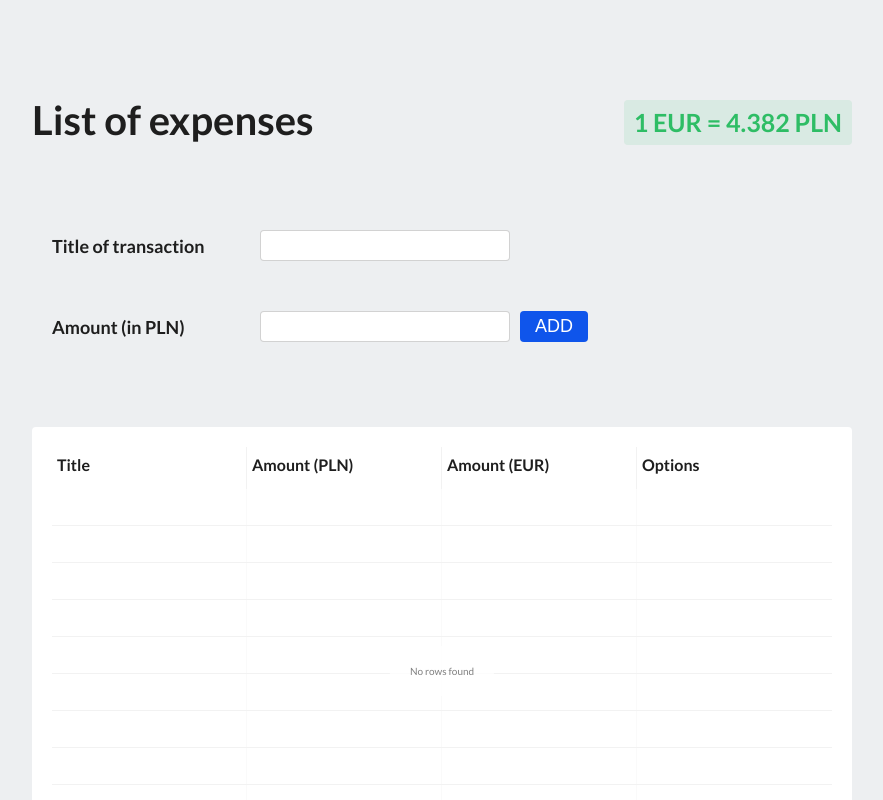
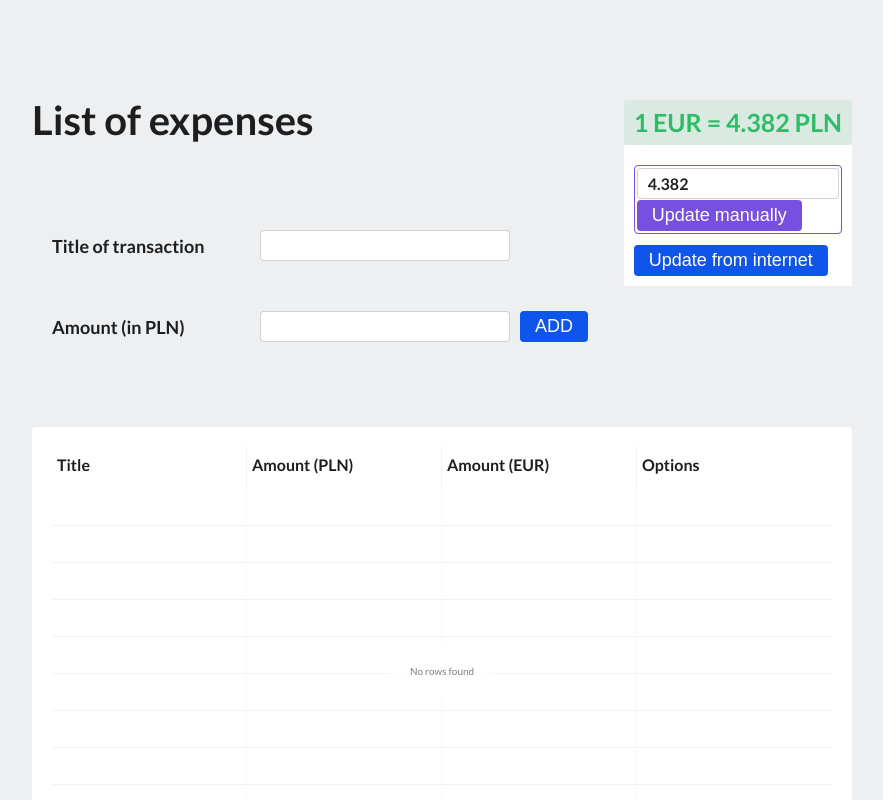
Before and after one commit to Erwin0917/listOfExpenses, a React (Create React App) app: page / in a window 1280 px wide. Shown: the top 800 px of the page, without its empty margins (198-1081 px from the left). Built offline with nearby package versions, Linux system fonts and the light colour scheme.

Commit message:
update manually currencyRate

```diff
--- a/src/components/CurrencyRate.tsx
+++ b/src/components/CurrencyRate.tsx
@@ -1,12 +1,19 @@
 import { observer } from 'mobx-react';
-import React from 'react';
+import React, { useState } from 'react';
 import { M } from '../models/M';
 import { CurrencyRateStyles } from '../styles/CurrencyRateStyles';
+import CurrencyUpdatePanel from './CurrencyUpdatePanel';
 
 const CurrencyRate = observer(() => {
+	const [isUpdated, changeUpdateStatus] = useState(true);
+
 	return (
 		<CurrencyRateStyles>
 			<p>1 EUR = {M.store.currencyRate.PLN} PLN</p>
+			<button className='currency__updatePanel' onClick={() => changeUpdateStatus(!isUpdated)}>
+				Update
+			</button>
+			{isUpdated && <CurrencyUpdatePanel onUpdateHandler={() => changeUpdateStatus(false)} />}
 		</CurrencyRateStyles>
 	);
 });
--- /dev/null
+++ b/src/components/CurrencyUpdatePanel.tsx
@@ -0,0 +1,61 @@
+import { Formik } from 'formik';
+import { observer } from 'mobx-react';
+import React from 'react';
+import * as Yup from 'yup';
+import { CurrencyActions } from '../actions/CurrencyActions';
+import { Currency } from '../const/Currence';
+import { M } from '../models/M';
+import { AddExpensInputStyles } from '../styles/AddExpensFormStyle';
+import { CurrencyUpdatePanelStyles } from '../styles/CurrencyUpdatePanelStyles';
+import { ErrorMessageStyles } from '../styles/ErrorMessageStyle';
+import Button from './UI/Button';
+
+const ChangeRateSchema = Yup.object().shape({
+	amount: Yup.number().required('Required')
+});
+
+type Props = {
+	onUpdateHandler: () => void;
+};
+
+const CurrencyUpdatePanel = observer((props: Props) => {
+	const initialPLNValue = M.store.currencyRate.PLN;
+
+	const handleManuallyUpdate = (values: any) => {
+		props.onUpdateHandler();
+		CurrencyActions.setCurrencyValue(Currency.PLN, values.amount);
+	};
+	const handleUpdateFromInternet = () => {
+		props.onUpdateHandler();
+	};
+
+	return (
+		<CurrencyUpdatePanelStyles className='CurrencyUpdatePanel'>
+			<Formik
+				enableReinitialize={true}
+				initialValues={{ amount: initialPLNValue }}
+				validationSchema={ChangeRateSchema}
+				onSubmit={handleManuallyUpdate}>
+				{({ values, errors, touched, handleChange, handleSubmit }) => (
+					<form className='updateCurrencyForm' onSubmit={handleSubmit}>
+						<AddExpensInputStyles
+							id='amount'
+							type='amount'
+							name='amount'
+							onChange={handleChange}
+							value={values.amount}
+						/>
+						{errors.amount && touched.amount ? (
+							<ErrorMessageStyles>{errors.amount}</ErrorMessageStyles>
+						) : null}
+
+						<Button type='submit'>Update manually</Button>
+					</form>
+				)}
+			</Formik>
+			<Button onClick={handleUpdateFromInternet}>Update from internet</Button>
+		</CurrencyUpdatePanelStyles>
+	);
+});
+
+export default CurrencyUpdatePanel;
--- a/src/styles/CurrencyRateStyles.ts
+++ b/src/styles/CurrencyRateStyles.ts
@@ -4,6 +4,7 @@ import { Color } from './const/Color';
 import { MediaQuery } from './const/Media';
 
 export const CurrencyRateStyles = styled.div`
+	position: relative;
 	display: flex;
 	justify-content: center;
 	align-items: center;
@@ -17,4 +18,28 @@ export const CurrencyRateStyles = styled.div`
 	${MediaQuery.TABLET} {
 		margin: 20px 0;
 	}
+
+	.currency__updatePanel {
+		position: absolute;
+		top: 100%;
+		right: 0;
+		border: 0;
+		padding: 8px 15px;
+		color: white;
+		font-size: 1.4rem;
+		font-weight: bold;
+		background-color: ${Color.ACCENT_SECOND};
+		opacity: 0.6;
+		transition: opacity 0.2s ease-in-out;
+
+		&:hover {
+			opacity: 1;
+		}
+	}
+
+	.CurrencyUpdatePanel {
+		position: absolute;
+		top: 100%;
+		left: 0;
+	}
 `;
--- /dev/null
+++ b/src/styles/CurrencyUpdatePanelStyles.ts
@@ -0,0 +1,24 @@
+import styled from '@emotion/styled';
+import { Color } from './const/Color';
+
+export const CurrencyUpdatePanelStyles = styled.div`
+	padding: 10px;
+	width: 100%;
+	background-color: ${Color.BACKGROUND_LIGHT};
+
+	#amount {
+		width: 100%;
+		margin: 0;
+	}
+
+	.updateCurrencyForm {
+		margin: 10px 0;
+		border: 1px solid ${Color.ACCENT_SECOND};
+		padding: 2px;
+		border-radius: 4px;
+
+		button {
+			background-color: ${Color.ACCENT_SECOND};
+		}
+	}
+`;
--- a/src/styles/ErrorMessageStyle.ts
+++ b/src/styles/ErrorMessageStyle.ts
@@ -6,4 +6,5 @@ export const ErrorMessageStyles = styled.p`
 	width: 100%;
 	text-align: right;
 	padding: 0 10px;
+	font-size: 1rem;
 `;
--- a/src/utils/CurrencyUtil.ts
+++ b/src/utils/CurrencyUtil.ts
@@ -5,6 +5,6 @@ export class CurrencyUtil {
 		const plnRate = M.store.currencyRate.PLN;
 		if (!plnRate) return 0;
 
-		return plnRate * value;
+		return value / plnRate;
 	};
 }
```
Also changed, not shown: src/assets/icons/reload.svg (added).
